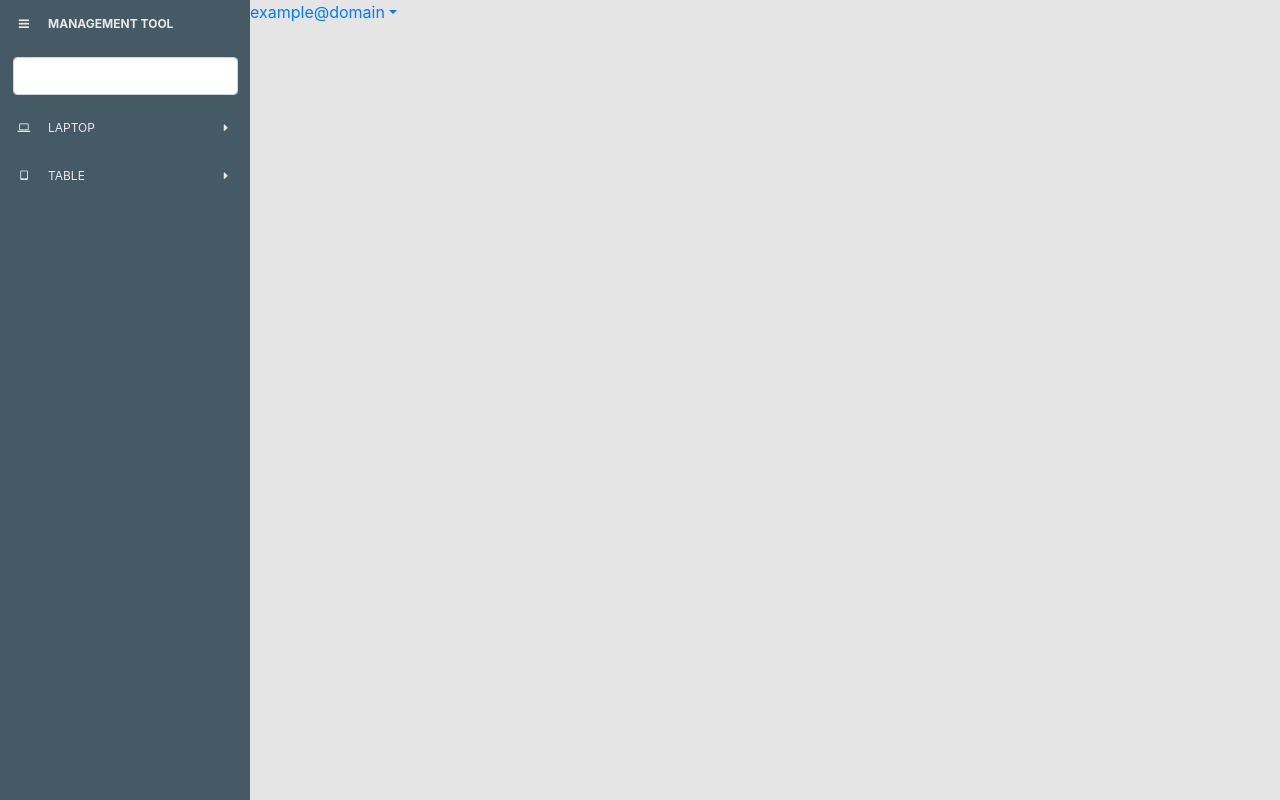
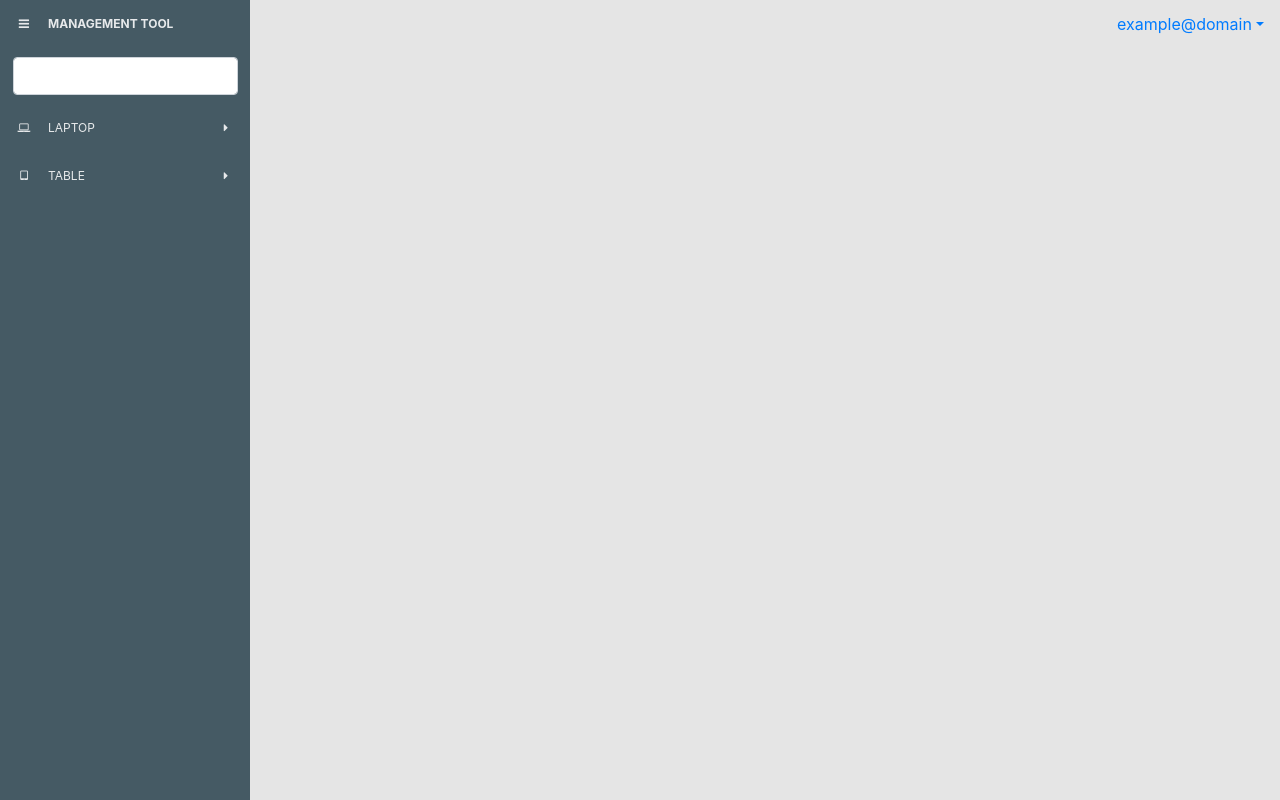
Before and after one commit to minhtrung2606-work/ng2-skeleton, an Angular app: page / in a window 1280 px wide. Built offline with nearby package versions, Linux system fonts and the light colour scheme.

Commit message:
Add header containing DropdownLink component for current user to root app component

```diff
--- a/src/app/app.component.css
+++ b/src/app/app.component.css
@@ -2,3 +2,13 @@
   display: flex;
   background-color: #e5e5e5;
 }
+.root-app-component .root-app-header {
+  display: flex;
+  width: 100%;
+  height: 48px;
+  align-items: center;
+  padding: 16px;
+}
+.root-app-component .header-current-user {
+  margin-left: auto;
+}
--- a/src/app/app.component.html
+++ b/src/app/app.component.html
@@ -4,5 +4,9 @@
             [inActiveIcon]="'fa-caret-right'"
             [subMenuItemIcon]="'fa-angle-right'"
             (onMenuItemClicked)="onMenuItemClicked($event)"></side-bar>
-  <dropdown-link [id]="'my-own-id'" [label]="'example@domain'"></dropdown-link>
+  <div class="root-app-header">
+    <div class="header-current-user">
+      <dropdown-link [id]="'my-own-id'" [label]="'example@domain'"></dropdown-link>
+    </div>
+  </div>
 </div>
--- a/src/app/components/dropdown-link/dropdown-link.component.html
+++ b/src/app/components/dropdown-link/dropdown-link.component.html
@@ -1,6 +1,4 @@
 <div class="dropdown-link-component">
-  <div class="row">
-    <div class="col">
   <div ngbDropdown class="d-inline-block">
     <a href="#" id="{{dropdown-link-getId()}}" ngbDropdownToggle>{{getLabel()}}</a>
     <ul class="dropdown-menu" aria-labelledby="dropdown-link}}">
@@ -15,5 +13,3 @@
     </ul>
   </div>
 </div>
-  </div>
-</div>
```
Lines whose indentation alone changed are shown as unchanged.
